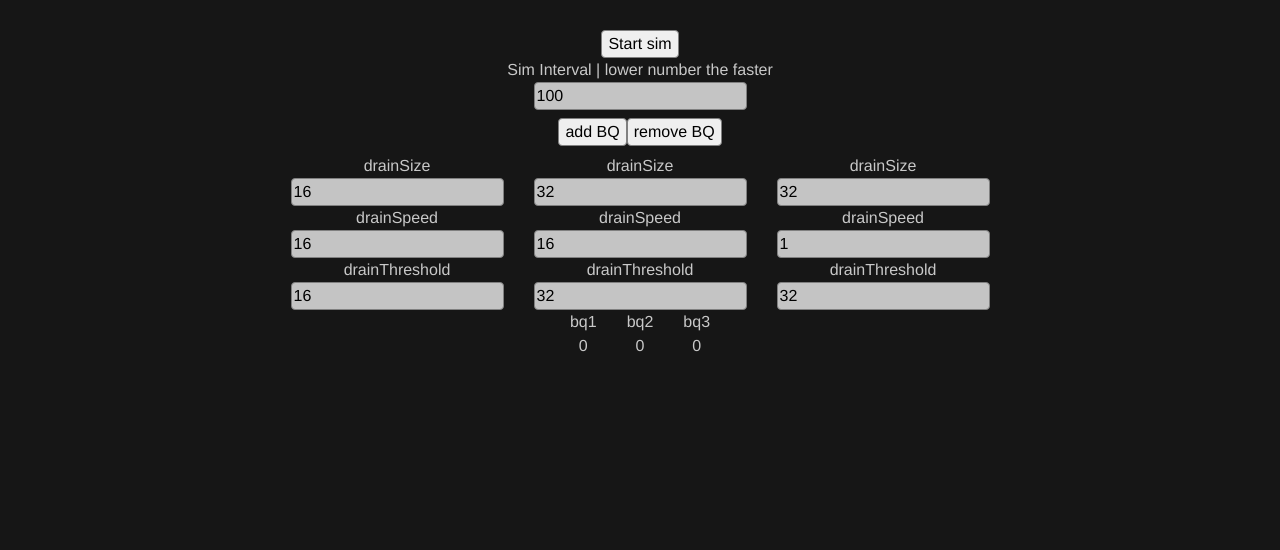
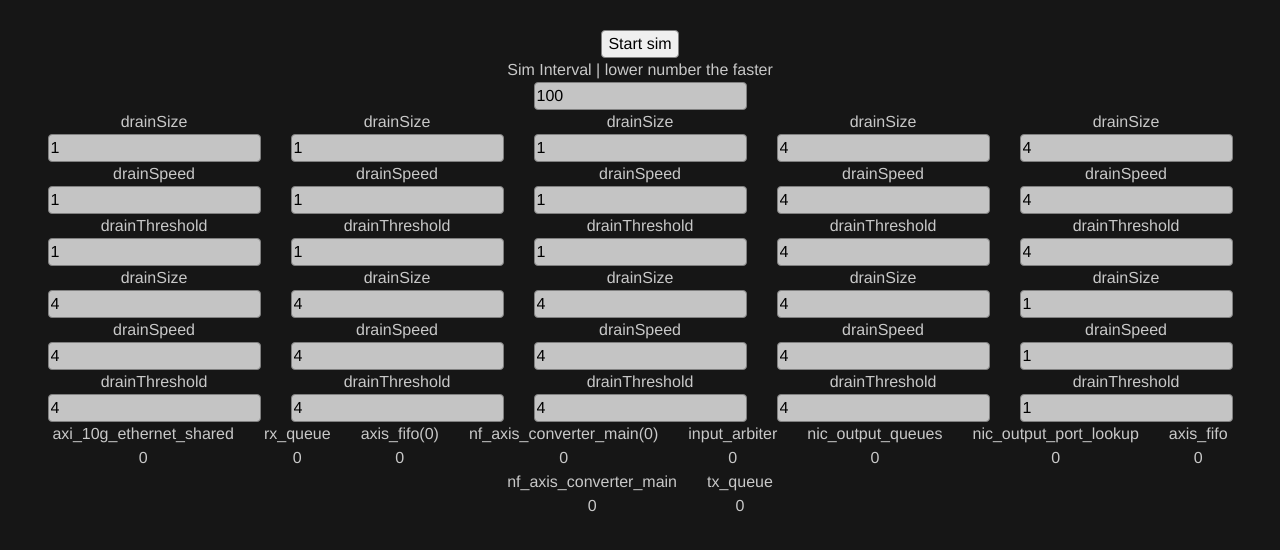
Before and after one commit to PaperbagLife/queue-sim, a Vue app: page / in a window 1280 px wide. Shown: the top 550 px of the page. Built offline with nearby package versions, Linux system fonts and the light colour scheme.

Commit message:
updated numbers go brrrr

```diff
--- a/src/components/HelloWorld.vue
+++ b/src/components/HelloWorld.vue
@@ -1,5 +1,5 @@
 <script setup lang="ts">
-import { reactive, ref, watch } from 'vue';
+import { reactive, ref, watch } from "vue";
 class BufferQueue {
   name: string;
   size = 0;
@@ -9,13 +9,15 @@ class BufferQueue {
   next: BufferQueue | null;
   income?: number;
   drainCounter = 0;
+  stopReceiveThreshold: number;
   constructor(
     name: string,
     drainSize: number,
     drainSpeed: number,
     drainThreshold: number,
     next: BufferQueue | null,
-    income?: number
+    stopReceiveThreshold = 0,
+    income = 0
   ) {
     this.name = name;
     this.drainSize = drainSize;
@@ -23,6 +25,7 @@ class BufferQueue {
     this.drainThreshold = drainThreshold;
     this.next = next;
     this.income = income;
+    this.stopReceiveThreshold = stopReceiveThreshold;
   }
 
   update() {
@@ -34,18 +37,35 @@ class BufferQueue {
       return;
     }
     if (this.size >= this.drainThreshold) {
-      this.size -= this.drainSpeed;
-      this.next?.receive(this.drainSpeed);
-      this.drainCounter = this.drainSize / this.drainSpeed - 1;
+      if (this.next == null) {
+        this.size -= this.drainSpeed;
+        return;
+      }
+      if (this.next.canReceive()) {
+        this.size -= this.drainSpeed;
+        this.next?.receive(this.drainSpeed);
+        this.drainCounter = this.drainSize / this.drainSpeed - 1;
+      } else {
+        if (this.next.name === "rx_queue") {
+          // Special case, drop this packet
+          this.size -= PACKET_SIZE;
+        }
+      }
     }
+  }
+
+  canReceive() {
+    return (
+      this.stopReceiveThreshold === 0 || this.size < this.stopReceiveThreshold
+    );
   }
   receive(size: number) {
     this.size += size;
   }
 }
 
-const JUMBO_FRAME_SIZE = 16;
-const PACKET_SIZE = 32;
+const JUMBO_CHUNK_SIZE = 4;
+const PACKET_SIZE = 24;
 
 // Rules: bq1 receives 1 frame per second;
 // 1 sends 1 jumbo frame every 16 seconds
@@ -55,38 +75,81 @@ const PACKET_SIZE = 32;
 // 1 receives 1 frame per tick
 // 1: drainSize =drainSpeed = drainThreshold= JUMBO_FRAME_SIZE,
 
-const bq3 = reactive(new BufferQueue('bq3', PACKET_SIZE, 1, PACKET_SIZE, null));
-const bq2 = reactive(
-  new BufferQueue('bq2', PACKET_SIZE, JUMBO_FRAME_SIZE, PACKET_SIZE, bq3)
+const txQueue = reactive(new BufferQueue("tx_queue", 1, 1, 1, null));
+const nfAxis = reactive(
+  new BufferQueue(
+    "nf_axis_converter_main",
+    JUMBO_CHUNK_SIZE,
+    JUMBO_CHUNK_SIZE,
+    JUMBO_CHUNK_SIZE,
+    txQueue
+  )
 );
-const bq1 = reactive(
+const axisFifo = reactive(
   new BufferQueue(
-    'bq1',
-    JUMBO_FRAME_SIZE,
-    JUMBO_FRAME_SIZE,
-    JUMBO_FRAME_SIZE,
-    bq2,
-    1
+    "axis_fifo",
+    JUMBO_CHUNK_SIZE,
+    JUMBO_CHUNK_SIZE,
+    JUMBO_CHUNK_SIZE,
+    nfAxis,
+    60
   )
 );
 
-const bqs = ref([bq1, bq2, bq3]);
+const nicOutputLookup = reactive(
+  new BufferQueue(
+    "nic_output_port_lookup",
+    JUMBO_CHUNK_SIZE,
+    JUMBO_CHUNK_SIZE,
+    JUMBO_CHUNK_SIZE,
+    axisFifo,
+    12
+  )
+);
 
-const numBqs = ref(3);
+const nicOutputQueue = reactive(
+  new BufferQueue(
+    "nic_output_queues",
+    JUMBO_CHUNK_SIZE,
+    JUMBO_CHUNK_SIZE,
+    JUMBO_CHUNK_SIZE,
+    nicOutputLookup,
+    312
+  )
+);
 
-watch(numBqs, () => {
-  if (numBqs.value > bqs.value.length) {
-    for (let i = 0; i < numBqs.value - bqs.value.length; i += 1) {
-      const newBq = reactive(
-        new BufferQueue(`bq ${bqs.value.length + 1}`, 1, 1, 1, null)
-      );
-      bqs.value[bqs.value.length - 1].next = newBq;
-      bqs.value.push(newBq);
-    }
-  } else if (numBqs.value < bqs.value.length) {
-    bqs.value.length = numBqs.value;
-  }
-});
+const inputArbiter = reactive(
+  new BufferQueue("input_arbiter", 4, 4, 4, nicOutputQueue, 252)
+);
+
+const nfAxisFirst = reactive(
+  new BufferQueue("nf_axis_converter_main(0)", 4, 4, 4, inputArbiter, 63)
+);
+
+const axisFifoFirst = reactive(
+  new BufferQueue("axis_fifo(0)", 1, 1, 1, nfAxisFirst, 63)
+);
+
+const rxQueue = reactive(
+  new BufferQueue("rx_queue", 1, 1, 1, axisFifoFirst, 331)
+);
+
+const inputQueue = reactive(
+  new BufferQueue("axi_10g_ethernet_shared", 1, 1, 1, rxQueue, 0, 1)
+);
+
+const bqs = ref([
+  inputQueue,
+  rxQueue,
+  axisFifoFirst,
+  nfAxisFirst,
+  inputArbiter,
+  nicOutputQueue,
+  nicOutputLookup,
+  axisFifo,
+  nfAxis,
+  txQueue,
+]);
 
 function simulate() {
   bqs.value.forEach((bq) => {
@@ -96,7 +159,7 @@ function simulate() {
 
 const simSpeed = ref(100);
 const simStarted = ref(false);
-let simInterval;
+let simInterval: number;
 
 function startSim() {
   simStarted.value = true;
@@ -115,10 +178,6 @@ function endSim() {
     <button v-else @click="endSim">End sim</button>
     <div>Sim Interval | lower number the faster</div>
     <input v-model="simSpeed" type="number" />
-    <div class="my-2 row d-flex justify-content-center">
-      <button @click="numBqs += 1">add BQ</button>
-      <button @click="numBqs = Math.max(1, numBqs - 1)">remove BQ</button>
-    </div>
     <div class="d-flex row justify-content-center">
       <div v-for="bq in bqs" :key="bq.name" class="col-auto">
         <div>drainSize</div>
@@ -139,9 +198,8 @@ function endSim() {
   </div>
 </template>
 
-
 <style>
-.background  {
+.background {
   padding-top: 30px;
 }
 button {
@@ -157,6 +215,6 @@ input {
 
 .frame {
   height: 2px;
-  background-color: white
+  background-color: white;
 }
 </style>
```
